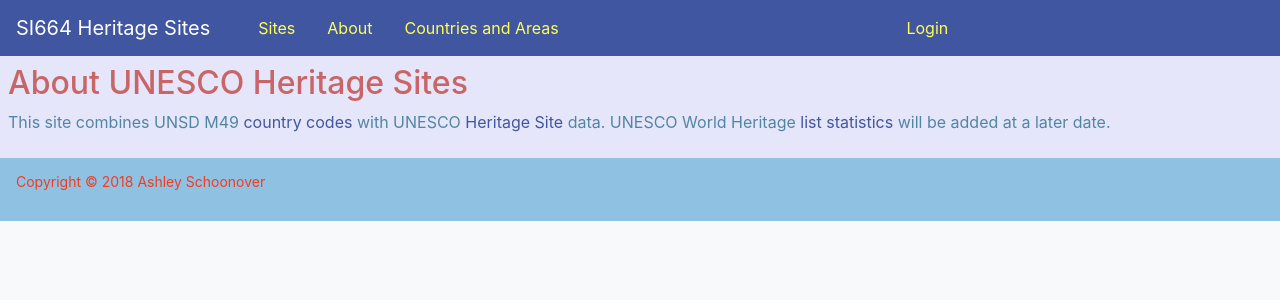
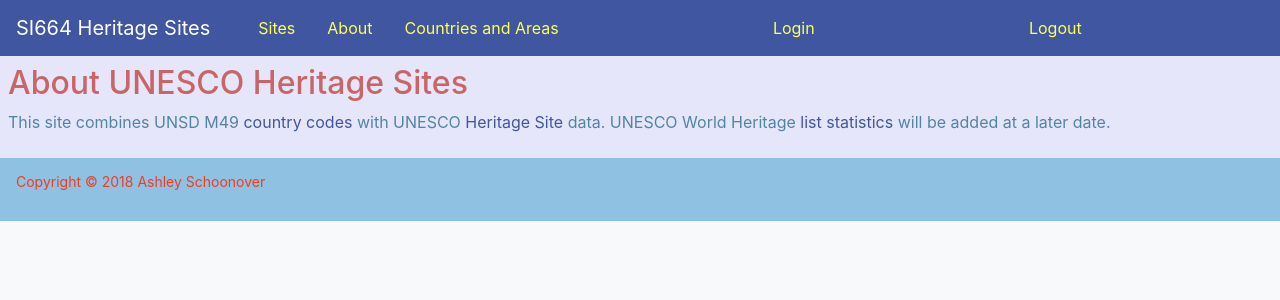
Before and after one commit to ashleyschoo/si664HeritageSites, a Django app: page /heritagesites/about/ in a window 1280 px wide. Shown: the top 300 px of the page. Run offline with Django 3.2, Linux system fonts and the light colour scheme; some libraries are stand-ins or nearby versions.

Commit message:
added logout button

```diff
--- a/heritagesites/templates/heritagesites/base.html
+++ b/heritagesites/templates/heritagesites/base.html
@@ -41,6 +41,11 @@
           <a class="nav-link" href="{% url 'login' %}">Login</a>
         </li>
       </ul>
+      <ul class="navbar-nav mr-auto">
+        <li class="nav-item">
+          <a class="nav-link" href="{% url 'logout' %}">Logout</a>
+        </li>
+      </ul>
     </nav>
 
     <main>
```
